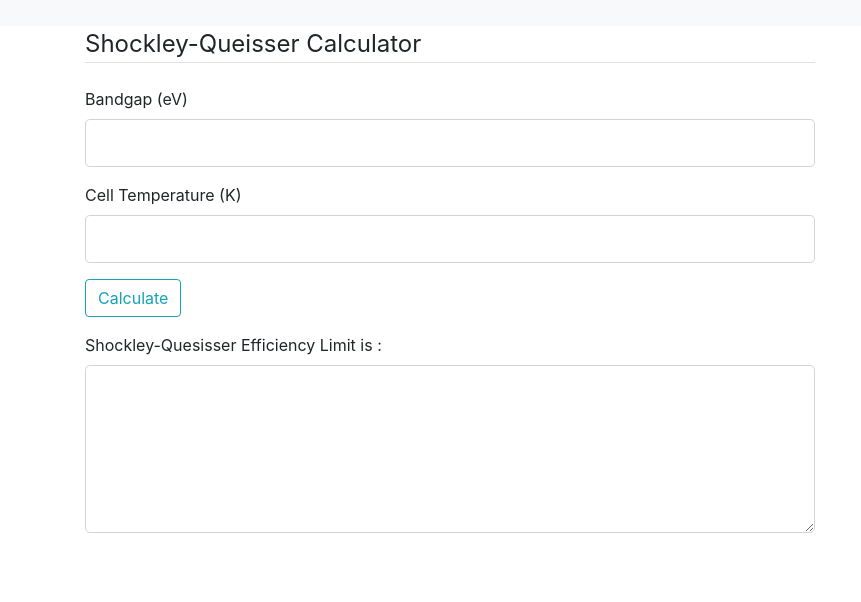
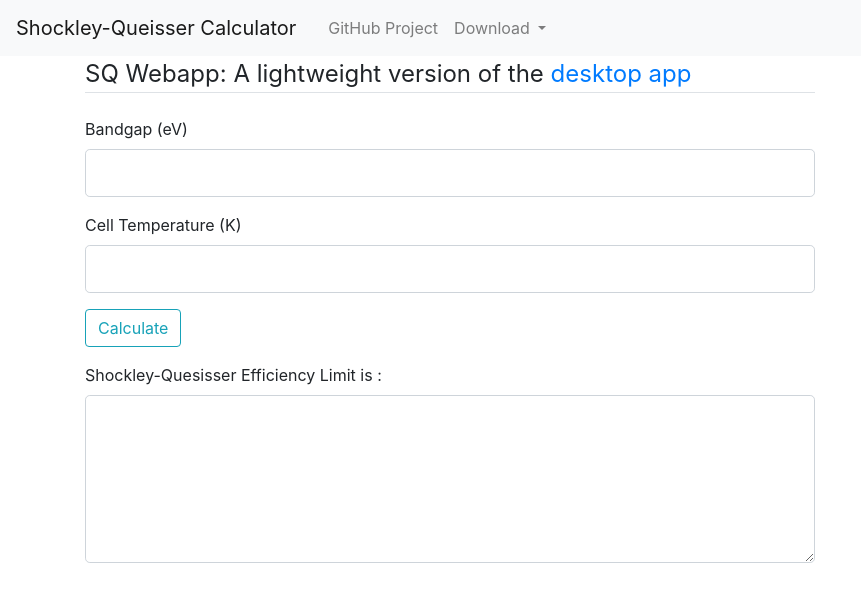
Before and after one commit to SarthakJariwala/Shockley-Queisser-Calculator, a Flask app: page / in a window 1280 px wide. Shown: the top 602 px of the page, without its empty margins (0-861 px from the left). Run offline with Flask 2, Linux system fonts and the light colour scheme; some libraries are stand-ins or nearby versions.

Commit message:
links to github project

```diff
--- a/Flask_app/app/templates/index.html
+++ b/Flask_app/app/templates/index.html
@@ -11,8 +11,34 @@
     <title>Shockley-Queisser Calculator</title>
 </head>
 <body>
-    <nav class="navbar navbar-light bg-light">
-        <span class="navbar-brand mb-0 mr-4 h1"></span>
+    <nav class="navbar navbar-expand-md navbar-light bg-light">
+        <span class="navbar-brand mr-4">Shockley-Queisser Calculator</span>
+        <button class="navbar-toggler" type="button" data-toggle="collapse" data-target="#navbarNavDropdown" aria-controls="navbarNavDropdown" aria-expanded="false" aria-label="Toggle navigation">
+            <span class="navbar-toggler-icon"></span>
+          </button>
+          <div class="collapse navbar-collapse" id="navbarNavDropdown">
+            <ul class="navbar-nav">
+              <!-- <li class="nav-item">
+                <a class="nav-link" href="/">Home</a>
+              </li> -->
+              <li class="nav-item">
+                <a class="nav-link" href="https://github.com/SarthakJariwala/Shockley-Queisser-Calculator">GitHub Project</a>
+              </li>
+              <li class="nav-item dropdown">
+                <a class="nav-link dropdown-toggle" href="#" id="navbarDropdownMenuLink" role="button" data-toggle="dropdown" aria-haspopup="true" aria-expanded="false">
+                  Download
+                </a>
+                <div class="dropdown-menu" aria-labelledby="navbarDropdownMenuLink">
+                  <a class="dropdown-item" href="https://github.com/SarthakJariwala/Shockley-Queisser-Calculator/releases">MacOS</a>
+                  <a class="dropdown-item" href="https://github.com/SarthakJariwala/Shockley-Queisser-Calculator/releases">Windows</a>
+                </div>
+              </li>
+            </ul>
+          </div>
+
+        <!-- <div class="navbar-nav">
+            <a class="nav-item nav-link" href="https://github.com/SarthakJariwala/Shockley-Queisser-Calculator">Check it out on GitHub!</a>
+        </div> -->
     </nav>
     <div class="container">
         <div class="row">
@@ -21,7 +47,7 @@
                     <form method="POST" action="/">
                         {{ form.csrf_token }}
                         <fieldset class="form-group">
-                            <legend class="border-bottom mb-4">Shockley-Queisser Calculator</legend>
+                            <legend class="border-bottom mb-4">SQ Webapp: A lightweight version of the <a href="https://github.com/SarthakJariwala/Shockley-Queisser-Calculator">desktop app</a></legend>
                         <div class="form-group">
                             {{ form.bandgap.label(class="form-control-label") }}
                             {{ form.bandgap(class="form-control form-control-lg") }}
@@ -42,5 +68,9 @@
             </div>
         </div>
     </div>
+    <script src="https://code.jquery.com/jquery-3.5.1.slim.min.js" integrity="sha384-DfXdz2htPH0lsSSs5nCTpuj/zy4C+OGpamoFVy38MVBnE+IbbVYUew+OrCXaRkfj" crossorigin="anonymous"></script>
+    <script src="https://cdn.jsdelivr.net/npm/popper.js@1.16.0/dist/umd/popper.min.js" integrity="sha384-Q6E9RHvbIyZFJoft+2mJbHaEWldlvI9IOYy5n3zV9zzTtmI3UksdQRVvoxMfooAo" crossorigin="anonymous"></script>
+    <script src="https://stackpath.bootstrapcdn.com/bootstrap/4.5.0/js/bootstrap.min.js" integrity="sha384-OgVRvuATP1z7JjHLkuOU7Xw704+h835Lr+6QL9UvYjZE3Ipu6Tp75j7Bh/kR0JKI" crossorigin="anonymous"></script>
+
 </body>
 </html>
```
